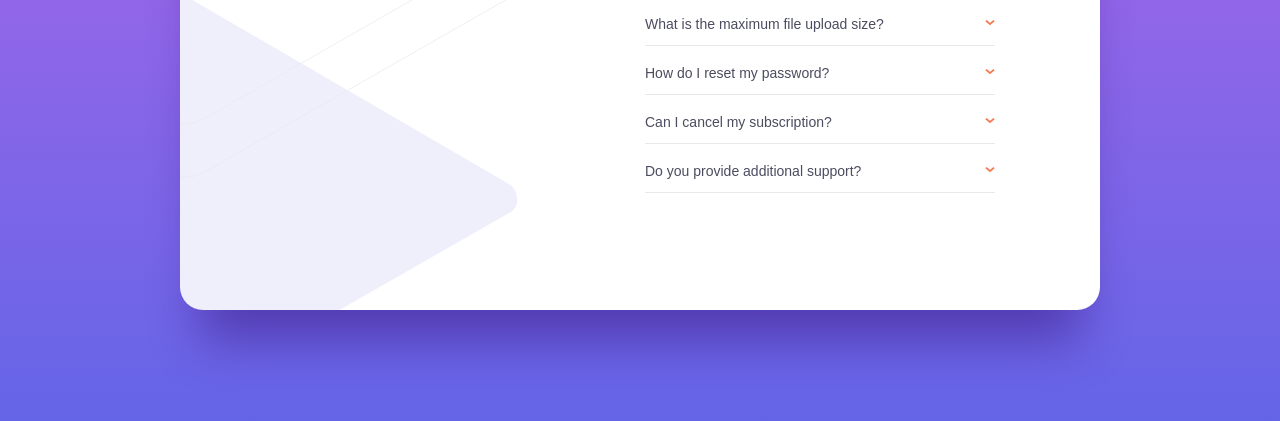
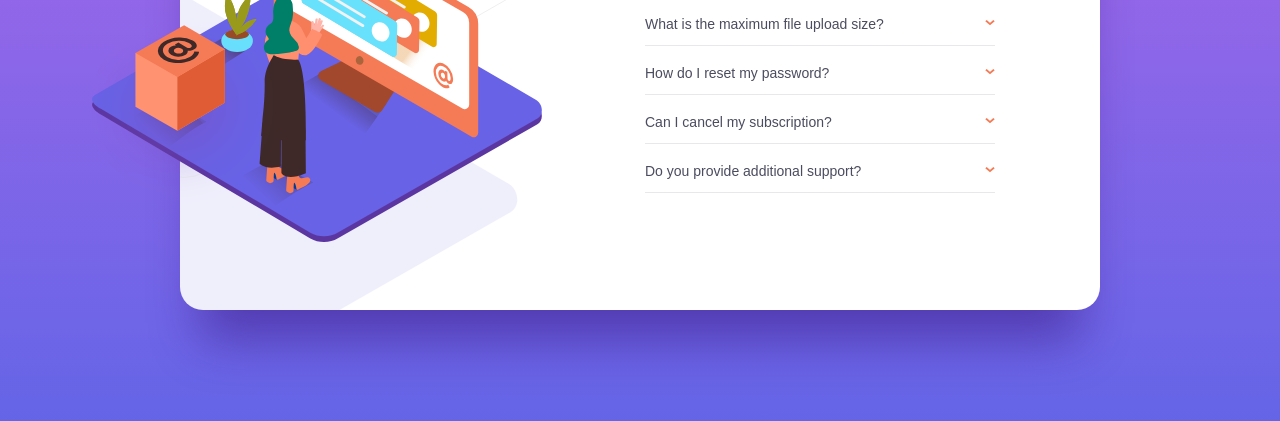
Before and after one commit to bekaChaduneli/faq-accordion-card, a plain HTML site: page index.html in a window 1280 px wide. Shown: the part 379-800 px from the top of the page. Drawn offline with Linux system fonts and the light colour scheme; the site is published under a folder, as on GitHub Pages, so addresses that start at the root find nothing.

Commit message:
Correct reading of images

```diff
--- a/index.html
+++ b/index.html
@@ -15,19 +15,19 @@
     <main class = "conteiner">
       <div class = "background-conteiner">
         <div class = "logo">
-          <img src = "/images/bg-pattern-mobile.svg" class = "logo-background">
+          <img src = "images/bg-pattern-mobile.svg" class = "logo-background">
           <img src = "images/illustration-woman-online-mobile.svg" class = "logo-image">
 
         </div>
         <section class="card">
           <img
-            src="/images/illustration-box-desktop.svg"
+            src="images/illustration-box-desktop.svg"
             alt="card box"
             class="card__box"
           />
           <div class="card__image">
             <img
-              src="/images/illustration-woman-online-desktop.svg"
+              src="images/illustration-woman-online-desktop.svg"
               alt="woman online desktop"
             />
           </div>
```
